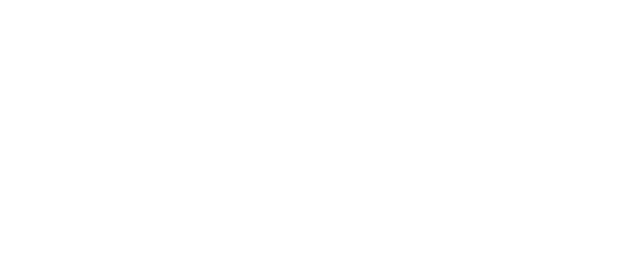
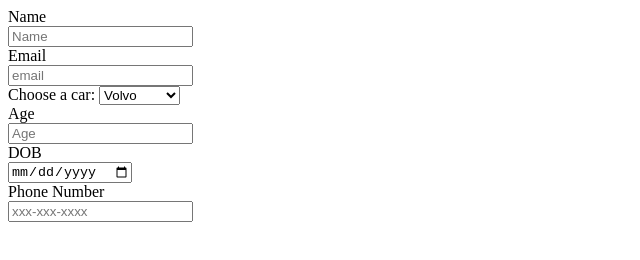
Before and after one commit to acciojob/signup-form-car-Ramandeep9877, a website: page main.html in a window 1280 px wide. Shown: the whole page, without its empty margins (0-640 px from the left). Drawn offline with Linux system fonts and the light colour scheme.

Commit message:
created a submission

```diff
--- a/main.html
+++ b/main.html
@@ -8,6 +8,26 @@
 
 <body>
 	<!-- the entire body must be written by student -->
+	<form >
+	<label for="name">Name</label><br>
+    <input type="text" id="name" name="name" placeholder="Name" required><br>
+    <label for="email">Email</label><br>
+    <input type="email" id="email" name="email" placeholder="email" required><br>
+	<label for="cars">Choose a car:</label>
+
+    <select name="cars" id="cars">
+      <option value="volvo">Volvo</option>
+      <option value="saab">Saab</option>
+      <option value="mercedes">Mercedes</option>
+      <option value="audi">Audi</option>
+    </select><br>
+	<label for="age">Age</label><br>
+    <input type="number" id="age" name="Age" placeholder="Age" required><br>
+	<label for="dob">DOB</label><br>
+    <input type="date" id="dob" name="dob" placeholder="-" required><br>
+	<label for="Phone number">Phone Number</label><br>
+    <input type="tel" id="Phone number" name="Phone number" placeholder="xxx-xxx-xxxx" required><br>
+	</form>
     <script type="text/javascript" src="./script.js">
 </script>
 
```
